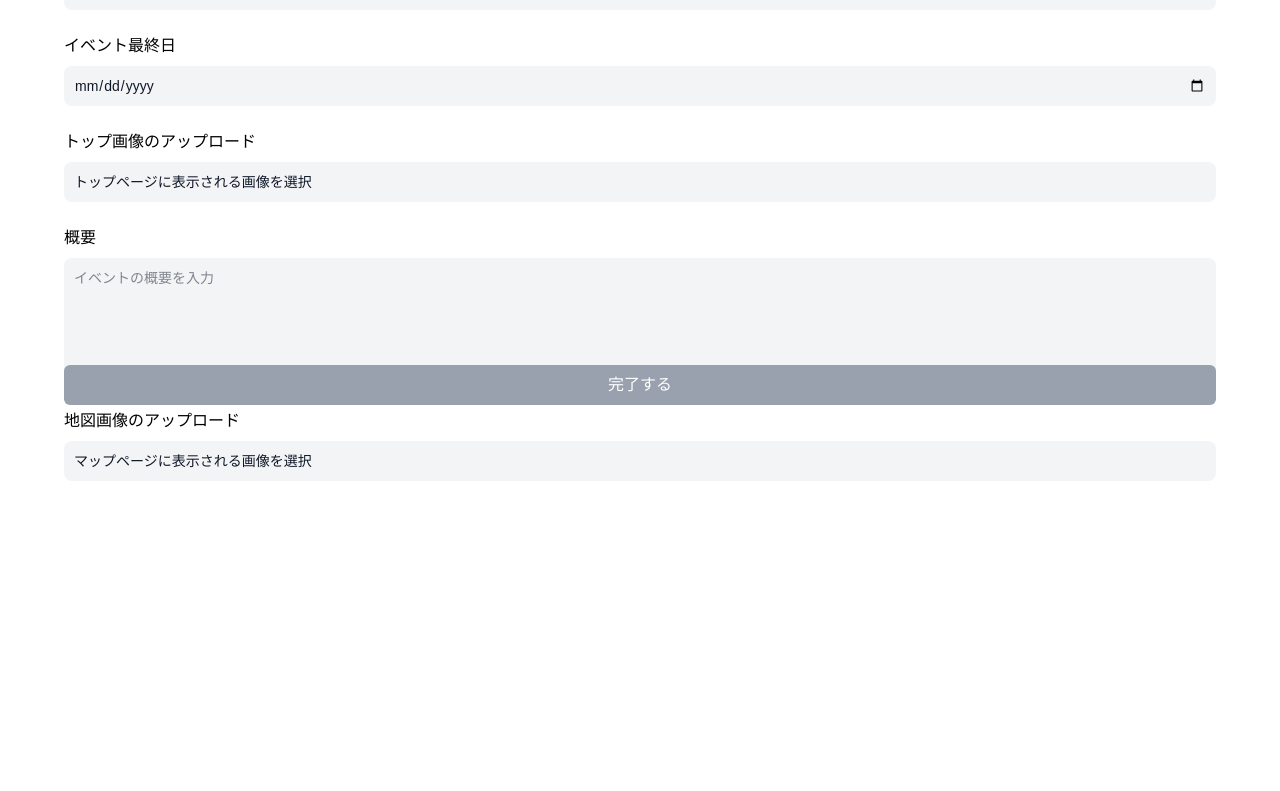
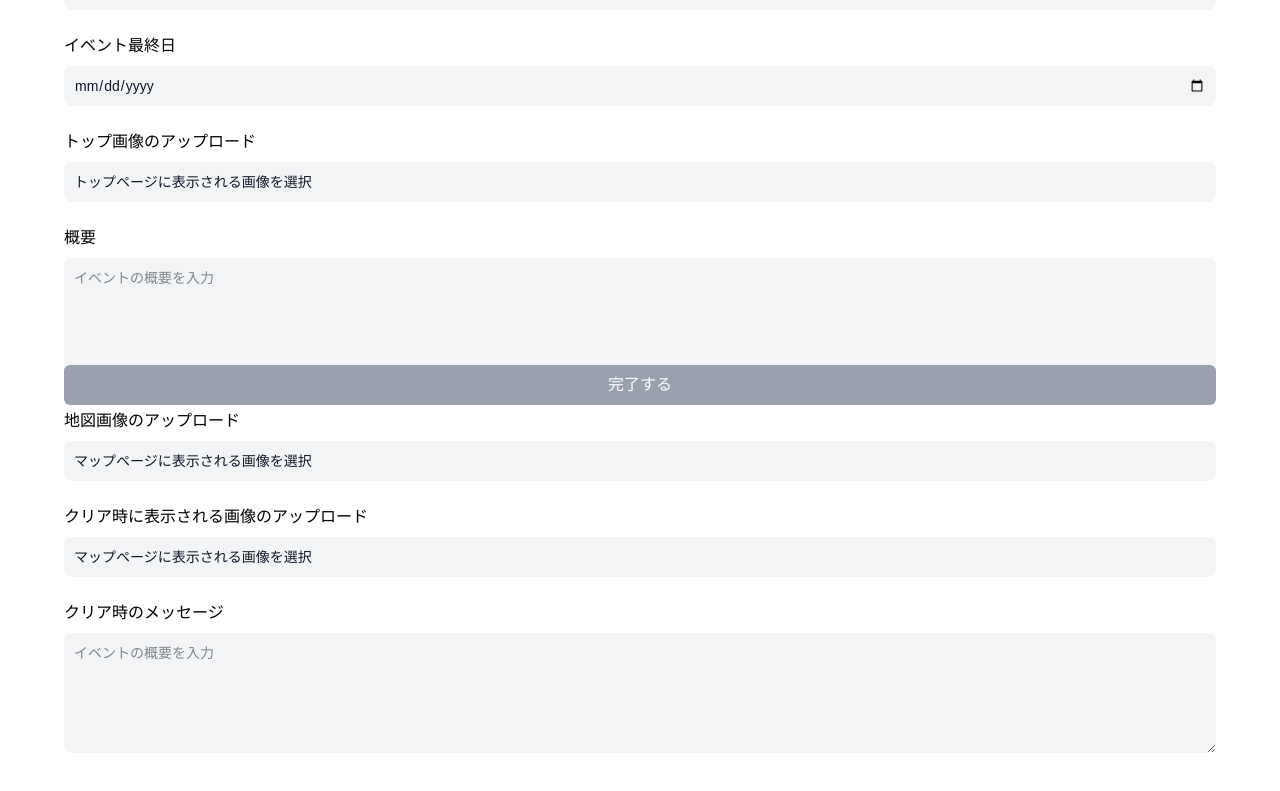
Before and after one commit to NeeeRL/Sakutto_Rally, a React (Vite) app in the folder Apps/Organizer/: page /create in a window 1280 px wide. Shown: the part 379-1170 px from the top of the page. Before the commit the page ends 980 px from the top, so only its background shows below. Built offline with nearby package versions, Linux system fonts and the light colour scheme.

Commit message:
開催者側でクリア時の画像とメッセージを作れるようになった

```diff
--- a/Apps/Organizer/src/addCheckPoints.tsx
+++ b/Apps/Organizer/src/addCheckPoints.tsx
@@ -56,13 +56,16 @@ function addCheckPoints () {
 
     const [ map, setMap ] = useState<string | null>(null)
     const [ thumbnail, setThumbnail ] = useState<string | null>(null)
+    const [ clearImage, setClearImage ] = useState<string | null>("")
 
     useEffect(() => {
         (async () => {
             const mapFile = await getIDB("map")
             const thumbnailFile = await getIDB("thumbnail")
+            const clearImageFile = await getIDB("clearImage")
             if (mapFile) setMap(URL.createObjectURL(mapFile))
             if (thumbnailFile) setThumbnail(URL.createObjectURL(thumbnailFile))
+            if (clearImageFile) setClearImage(URL.createObjectURL(clearImageFile))
         })()
     }, [])
 
@@ -77,8 +80,9 @@ function addCheckPoints () {
     const startDate = getInitialValue("startDate") ?? ""
     const endDate = getInitialValue("endDate") ?? ""
     const description = getInitialValue("description") ?? ""
+    const clearMessage = getInitialValue("clearMessage") ?? ""
 
-    const allInput = !!(eventName && rootURL && startDate && endDate && description && checkPoints.length && map && thumbnail)
+    const allInput = !!(eventName && rootURL && startDate && endDate && description && clearMessage && checkPoints.length && map && thumbnail && clearImage)
     const sayAllInput = () => {
         alert("すべて入力してください")
     }
@@ -145,6 +149,7 @@ function addCheckPoints () {
             startDate: getInitialValue("startDate"),
             endDate: getInitialValue("endDate"),
             description: getInitialValue("description"),
+            clearMessage: getInitialValue("clearMessage"),
             checkPoints: checkPoints
         }
 
--- a/Apps/Organizer/src/createEvent.tsx
+++ b/Apps/Organizer/src/createEvent.tsx
@@ -75,10 +75,13 @@ const createEvent = () => {
     const [ description, setDescription ] = useState<string>(getInitialValue("description") ?? "")
     // thumbnailは画像
     const [ thumbnail, setThumbnail ] = useState<string>("")
+    // clearImageは画像
+    const [ clearImage, setClearImage ] = useState<string>("")
+    const [ clearMessage, setClearMessage ] = useState<string>(getInitialValue("clearMessage") ?? "")
 
     const checkPoints = (getInitialValue("checkPoints") ?? "")
 
-    const allInput = !!(eventName && rootURL && startDate && endDate && description && map && thumbnail && checkPoints.length)
+    const allInput = !!(eventName && rootURL && startDate && endDate && description && map && thumbnail && clearImage && clearMessage && checkPoints.length)
 
     const sayAllInput = () => {
         alert("すべて入力してください")
@@ -92,6 +95,7 @@ const createEvent = () => {
             startDate: startDate,
             endDate: endDate,
             description: description,
+            clearMessage: clearMessage,
             checkPoints: getInitialValue("checkPoints")
         }
 
@@ -110,6 +114,8 @@ const createEvent = () => {
                 setMap(URL.createObjectURL(file))
             } else if (name === "thumbnail") {
                 setThumbnail(URL.createObjectURL(file))
+            } else if (name === "clearImage"){
+                setClearImage(URL.createObjectURL(file))
             }
         }
     }
@@ -118,8 +124,10 @@ const createEvent = () => {
         (async () => {
             const mapFile = await getIDB("map")
             const thumbnailFile = await getIDB("thumbnail")
+            const clearImageFile = await getIDB("clearImage")
             if (mapFile) setMap(URL.createObjectURL(mapFile))
             if (thumbnailFile) setThumbnail(URL.createObjectURL(thumbnailFile))
+            if (clearImageFile) setClearImage(URL.createObjectURL(clearImageFile))
         })()
     }, [])
 
@@ -223,22 +231,33 @@ const createEvent = () => {
                         </label>
                         {map ? <img src={map} alt="map preview" className="mt-2 rounded-lg" /> : ""}
                     </div>
+                    <div>
+                        <label htmlFor="clearImage" className="mt-6 my-2 block">クリア時に表示される画像のアップロード</label>
+                        <input
+                            id="clearImage"
+                            type="file"
+                            accept="image/*"
+                            onChange={uploadIDB("clearImage")}
+                            className="hidden"
+                        />
+                        <label
+                            htmlFor="clearImage"
+                            className="bg-gray-100 text-gray-900 rounded-lg p-2.5 w-full text-sm focus:border-gray-400 focus:ring-2 focus:ring-gray-400 outline-none block"
+                        >
+                            {clearImage ? "別の画像を選択" : <span>マップページに表示される画像を選択</span> }
+                        </label>
+                        {clearImage ? <img src={clearImage} alt="clearImage preview" className="mt-2 rounded-lg" /> : ""}
+                    </div>
+
+                    <label htmlFor="clearMessage" className="mt-6 my-2 block">クリア時のメッセージ</label>
+                    <textarea
+                        id="clearMessage"
+                        value={clearMessage}
+                        onChange={ (event) => setClearMessage(event.target.value) }
+                        className="bg-gray-100 text-gray-900 rounded-lg p-2.5 w-full h-30 text-sm focus:border-gray-400 focus:ring-2 focus:ring-gray-400 outline-none"
+                        placeholder="イベントの概要を入力"
+                    />
                 </div>
-                {/* { allInput ?
-                    <Link
-                        to="/checkpoints"
-                        onClick={saveInput}
-                        className="fixed w-9/10 bottom-0 text-white text-center font-bold px-12 py-2 rounded-md my-4 bg-blue-500"
-                    >
-                        チェックポイントの設定
-                    </Link> :
-                    <button
-                        className="fixed w-9/10 bottom-0 text-white text-center font-bold px-12 py-2 rounded-md my-4 bg-gray-400"
-                        onClick={sayAllInput}
-                    >
-                        チェックポイントの設定
-                    </button>
-                } */}
                 { allInput ?
                     <Link
                         to="/download"
--- a/Apps/Organizer/src/downloadFiles.tsx
+++ b/Apps/Organizer/src/downloadFiles.tsx
@@ -72,12 +72,17 @@ function downloadFiles () {
                 const data = JSON.parse(settings)
                 const mapFile = await getIDB("map")
                 const thumbFile = await getIDB("thumbnail")
+                const clearImageFile = await getIDB("clearImage")
 
                 if(mapFile){
                     data.map = await blobToBase64(mapFile)
                 }
                 if (thumbFile) {
                     data.thumbnail = await blobToBase64(thumbFile)
+                }
+                //まだ呼び出していない
+                if (clearImageFile) {
+                    data.clearImage = await blobToBase64(clearImageFile)
                 }
 
                 const zipHTML = new JSZip()
--- a/Apps/Organizer/src/loadFiles.tsx
+++ b/Apps/Organizer/src/loadFiles.tsx
@@ -99,7 +99,7 @@ function loadFiles () {
         if (typeof data !== "object" || data === null) {
             return false;
         }
-        const keys = ["eventName", "rootURL", "startDate", "endDate", "description", "checkPoints", "map", "thumbnail"]
+        const keys = ["eventName", "rootURL", "startDate", "endDate", "description", "clearMessage", "checkPoints", "map", "thumbnail", "clearImage"]
         for (const key of keys) {
             if (!(key in data)){
                 return false
--- a/Apps/Organizer/src/types/event.ts
+++ b/Apps/Organizer/src/types/event.ts
@@ -10,6 +10,7 @@ export interface preEventData {
     startDate: string
     endDate: string
     description: string
+    clearMessage: string
     checkPoints: checkPoint[] | null
 }
 
@@ -19,5 +20,6 @@ export interface eventData {
     startDate: string
     endDate: string
     description: string
+    clearMessage: string
     checkPoints: checkPoint[]
 }
```
